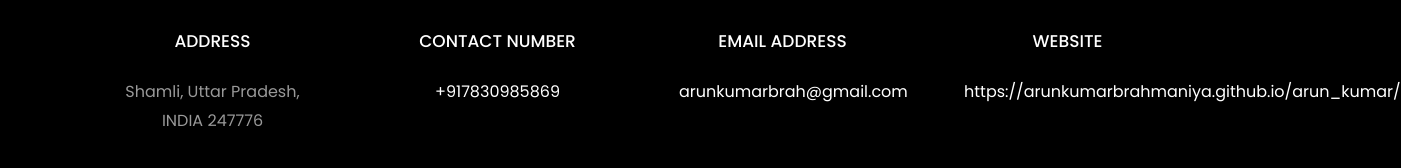
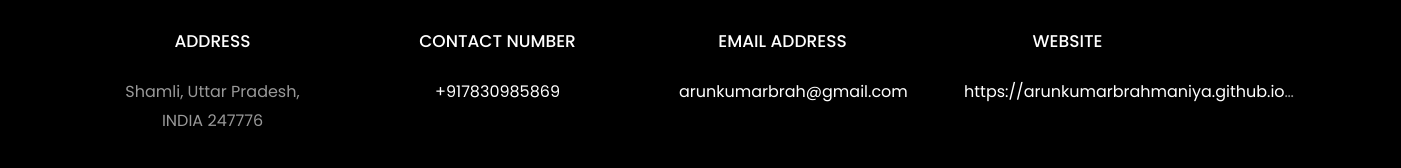
Before and after one commit to arunkumarbrahmaniya/arun_kumar, a plain HTML site: page index.html in a window 1280 px wide. Shown: the part 4582-4750 px from the top of the page, 1401 px wide, since content can reach past the window. Drawn offline with Linux system fonts and the light colour scheme; files whose address does not match are found by name.

Commit message:
overflow added

```diff
--- a/index.html
+++ b/index.html
@@ -496,7 +496,7 @@
           			<span class="icon-globe"></span>
           		</div>
           		<h3 class="mb-4">Website</h3>
-	            <p><a href="https://arunkumarbrahmaniya.github.io/arun_kumar/" target="_blank">https://arunkumarbrahmaniya.github.io/arun_kumar/</a></p>
+	            <p style="text-overflow: ellipsis;overflow: hidden;width: 330px;white-space: nowrap;"><a href="https://arunkumarbrahmaniya.github.io/arun_kumar/" target="_blank">https://arunkumarbrahmaniya.github.io/arun_kumar/</a></p>
 	          </div>
           </div>
         </div>
```
